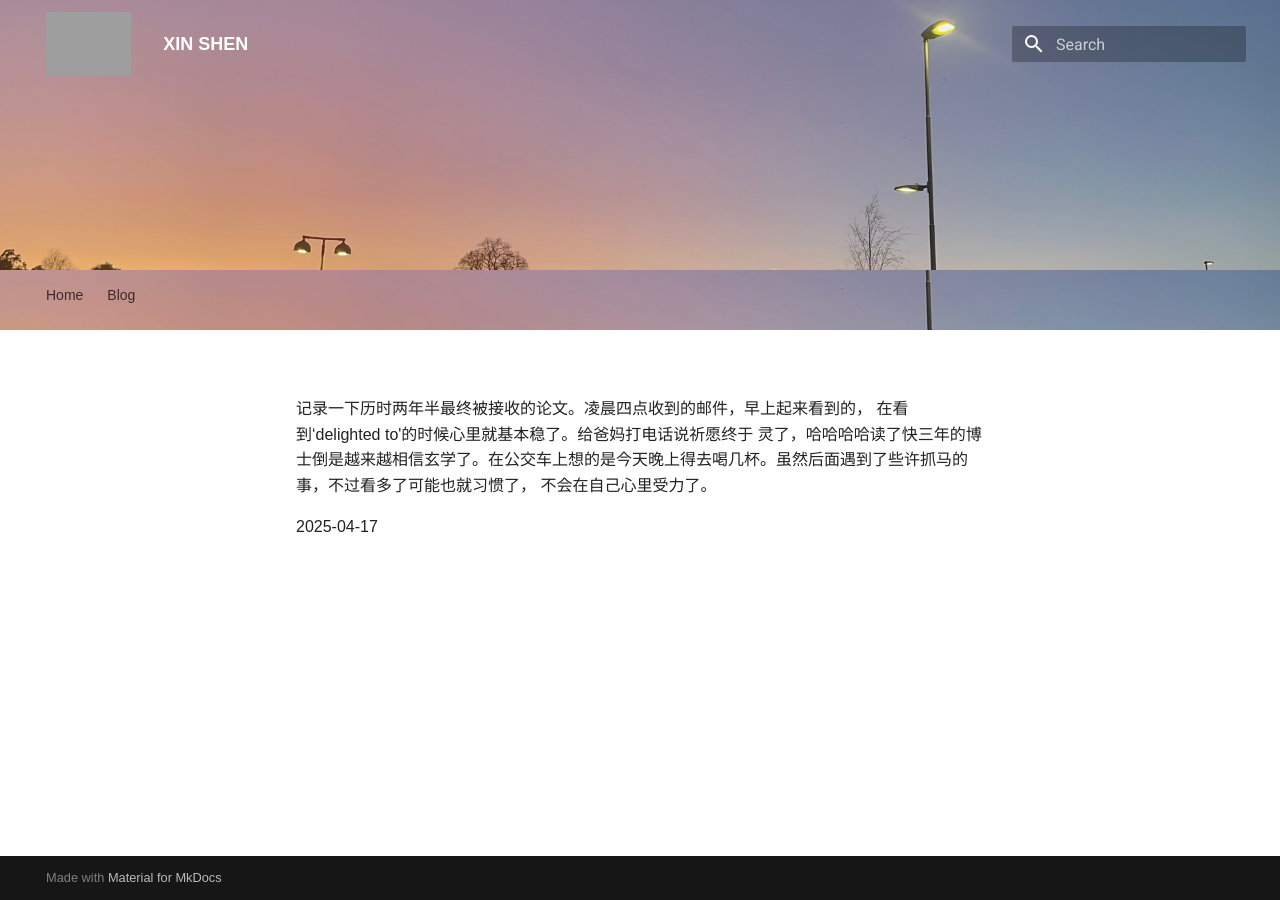
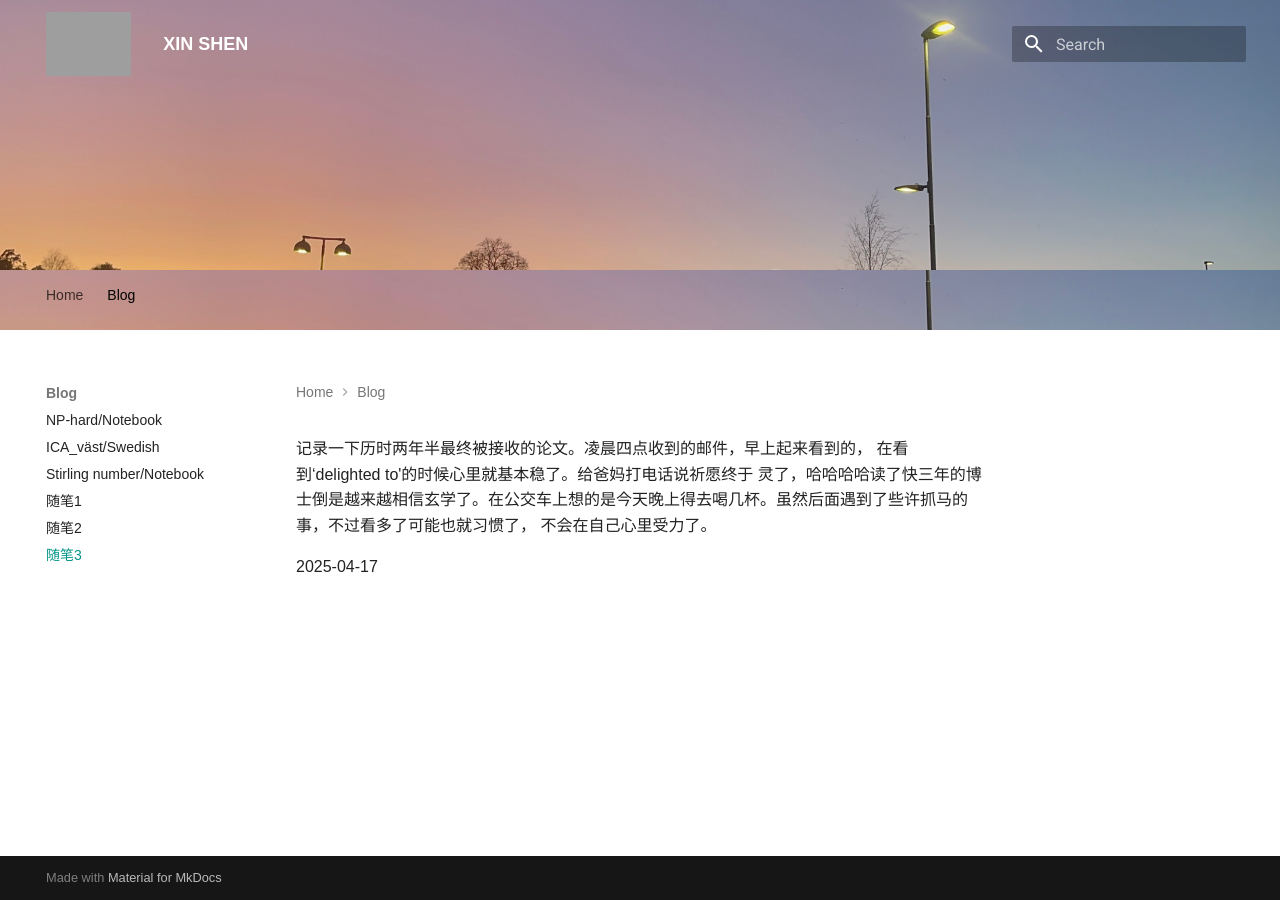
Before and after one commit to XINS3/WebXS, an MkDocs documentation site: the page built from docs/blog/bi3.md, in a window 1280 px wide. Built offline with MkDocs 1.6.1 and Material for MkDocs 9.7.7, drawn with Linux system fonts in a browser that asks for light colours; grey boxes are pictures that could not be loaded.

Commit message:
Update mkdocs.yml

```diff
--- a/mkdocs.yml
+++ b/mkdocs.yml
@@ -24,6 +24,7 @@ nav:
         - Stirling number/Notebook: blog/Stirling_Number.md
         - 随笔1: blog/bi1.md
         - 随笔2: blog/bi2.md
+        - 随笔3: blog/bi3.md
 
 
 
```
